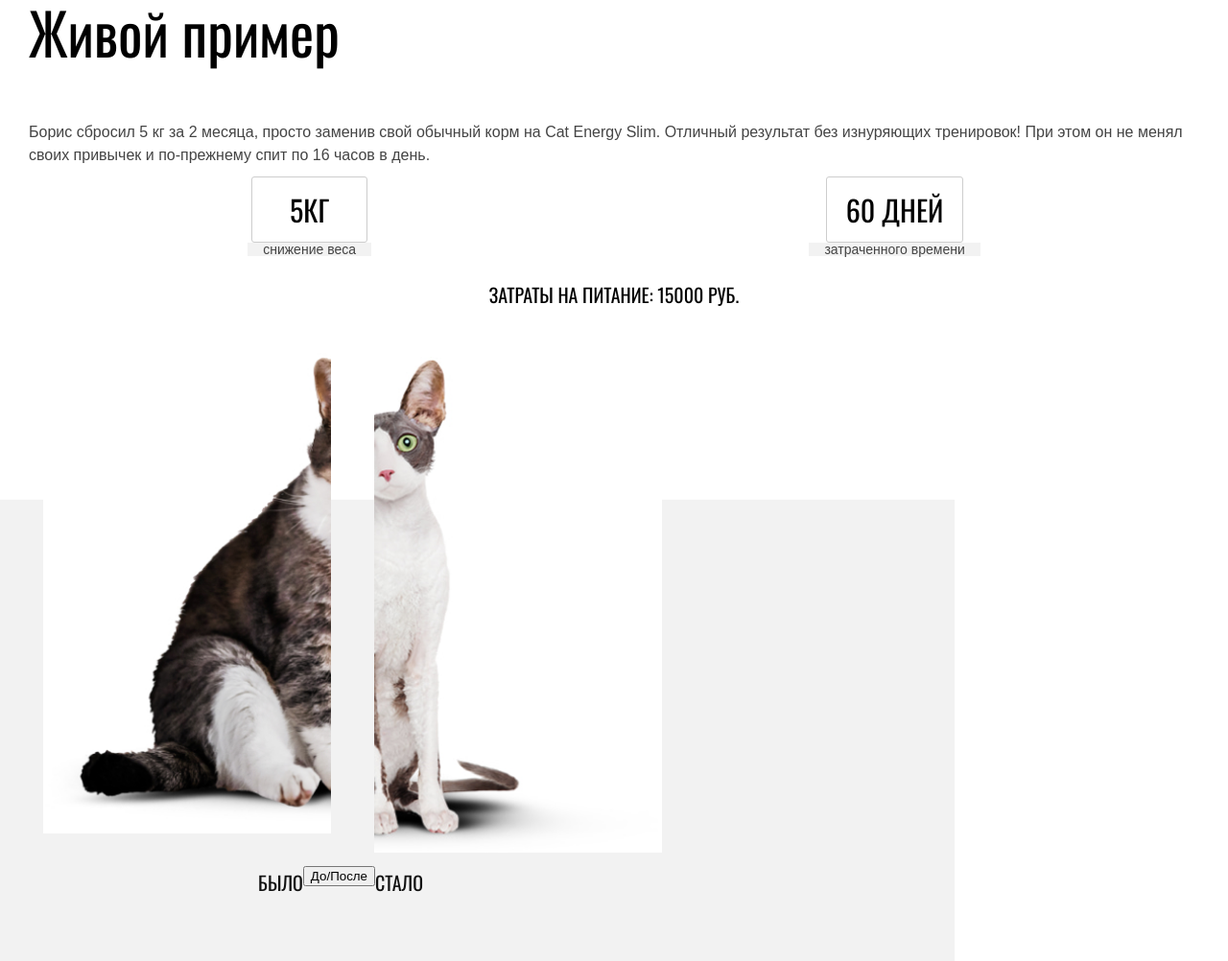
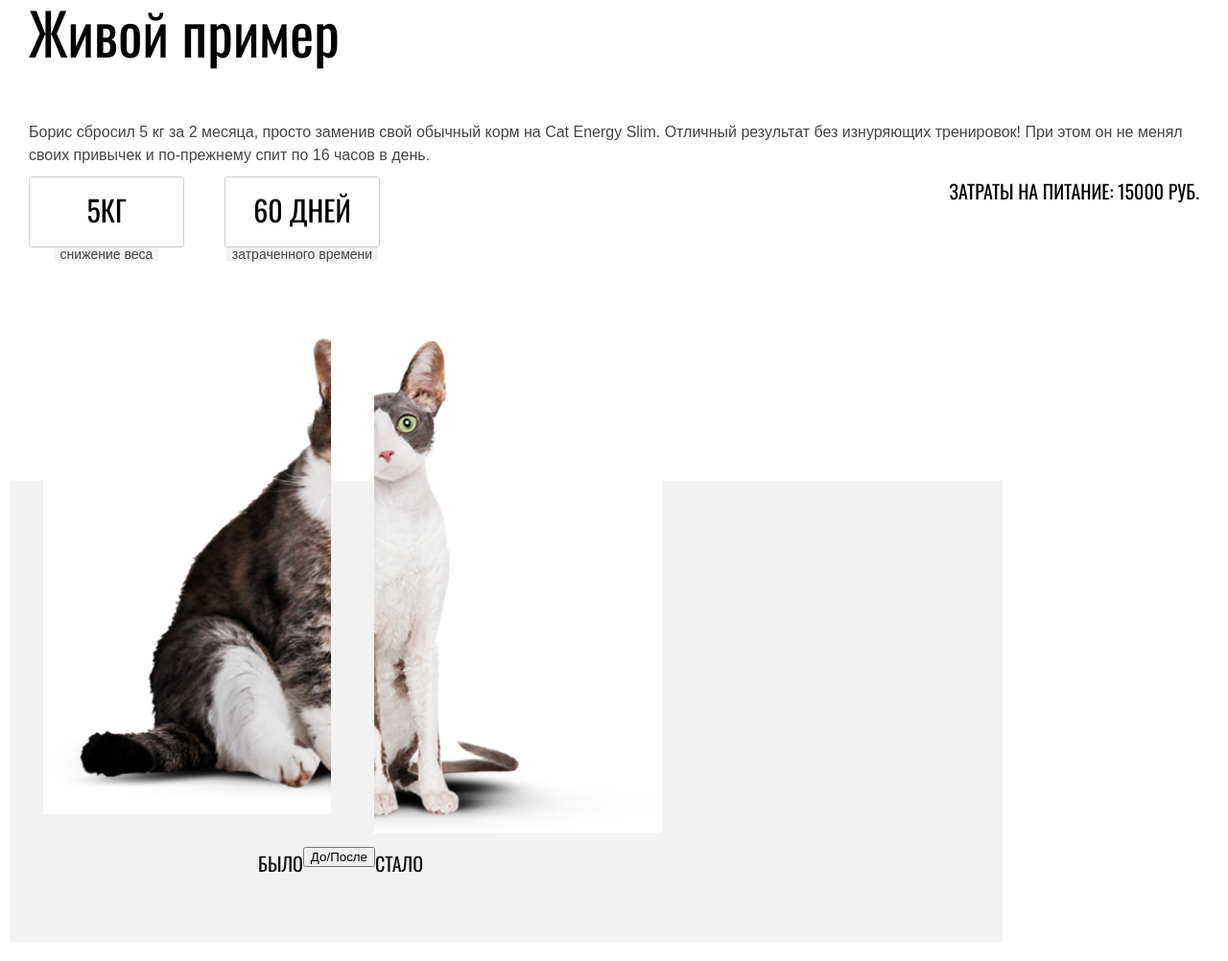
Before and after one commit to htmlacademy-adaptive/1359017-cat-energy-25, a website: page source/index.html in a window 1280 px wide. Shown: the part 2541-3543 px from the top of the page at 96% size. Drawn offline with nearby package versions, Linux system fonts and the light colour scheme; files that its build step writes are made by us from their sources.

Commit message:
Вносит исправления

```diff
--- a/source/less/blocks/before-after.less
+++ b/source/less/blocks/before-after.less
@@ -60,6 +60,10 @@
   align-items: flex-start;
   padding: 10px 0;
 
+  @media (min-width: @tablet-width) {
+    gap: 42px;
+  }
+
   @media (min-width: @desktop-width) {
     display: flex;
     justify-content: space-between;
@@ -83,6 +87,12 @@
       padding-top: 70px;
     }
   }
+}
+
+.before-after__result {
+  display: flex;
+  justify-content: space-between;
+  margin-bottom: 50px;
 }
 
 .before-after-item {
@@ -109,6 +119,8 @@
   @media (min-width: @tablet-width) {
     font-size: 14px;
     line-height: 1;
+    padding: 0 6px;
+    background-color: @accent-font;
   }
 }
 
@@ -131,6 +143,8 @@
   @media (min-width: @tablet-width) {
     font-size: 30px;
     line-height: (37/30);
+    padding-bottom: 20px;
+    min-width: 162px;
   }
 }
 
@@ -148,6 +162,9 @@
 
   @media (min-width: @tablet-width) {
     font-size: 20px;
-    line-height: 20px;
+    line-height: 1;
+    margin-top: 15px;
+    margin-bottom: 0;
+    text-align: right;
   }
 }
--- a/source/less/blocks/toggle.less
+++ b/source/less/blocks/toggle.less
@@ -16,8 +16,7 @@
     top: 0;
     left: 50%;
     bottom: 0;
-    width: 100vw;
-    transform: translateX(-50%);
+    width: 100%;
     background-image: linear-gradient(to bottom, @basic-white, @basic-white 169px, #f2f2f2 169px, #f2f2f2);
   }
 
@@ -28,7 +27,6 @@
     top: 0;
     left: 50%;
     bottom: 0;
-    transform: translateX(-50%);
     background-image: linear-gradient(to bottom, @basic-white, @basic-white 190px, #f2f2f2 190px, #f2f2f2);
   }
 }
@@ -58,9 +56,7 @@
     bottom: 0;
     z-index: 2;
     width: 50%;
-    overflow: hidden;
     background-image: linear-gradient(to bottom, @basic-white, @basic-white 169px, #f2f2f2 169px, #f2f2f2);
-    transition: all 3s ease;
   }
 }
 
@@ -117,7 +113,6 @@
   font-family: @accent-font;
   text-transform: uppercase;
   color: #111111;
-  user-select: none;
   cursor: pointer;
 
   @media (min-width: @tablet-width) {
```
